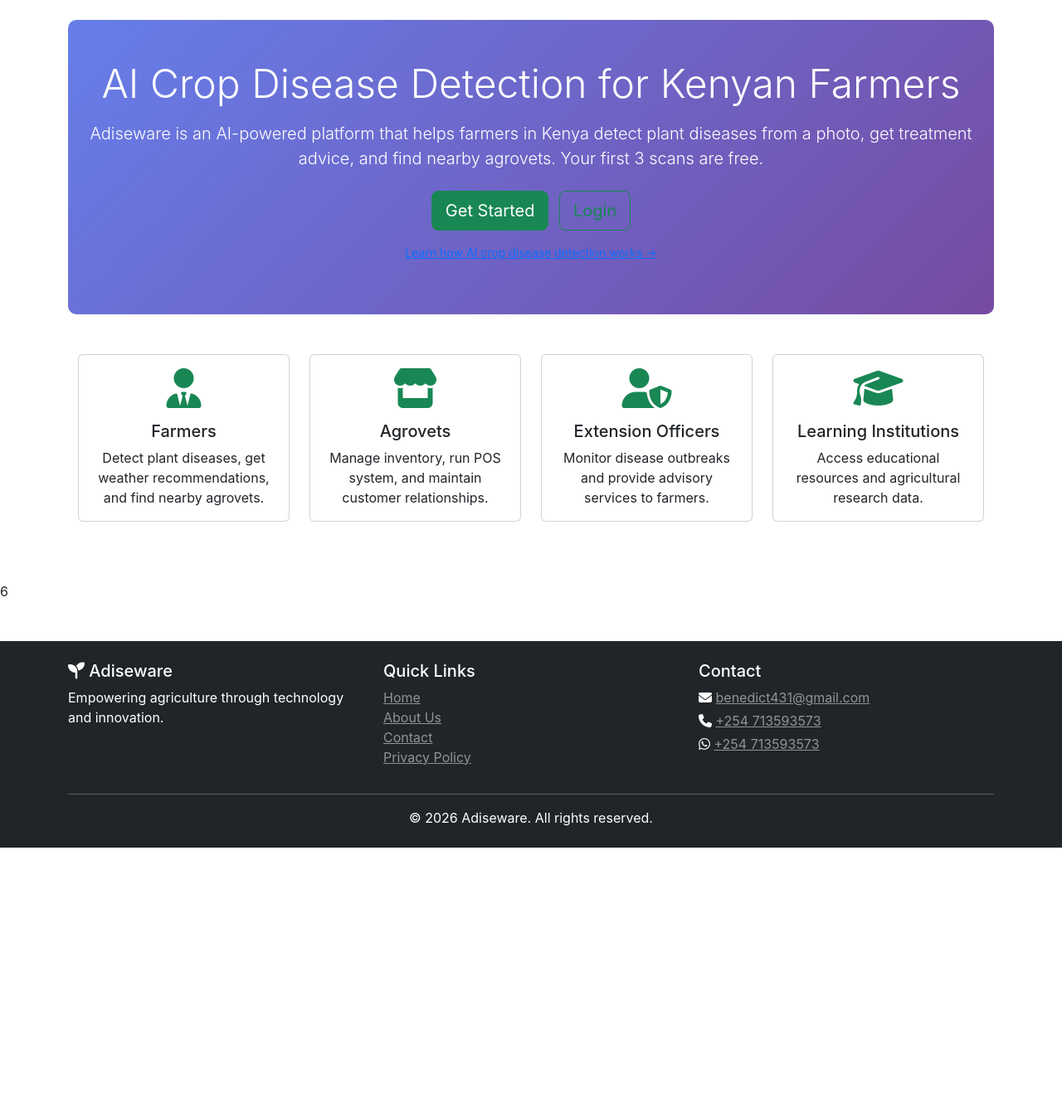
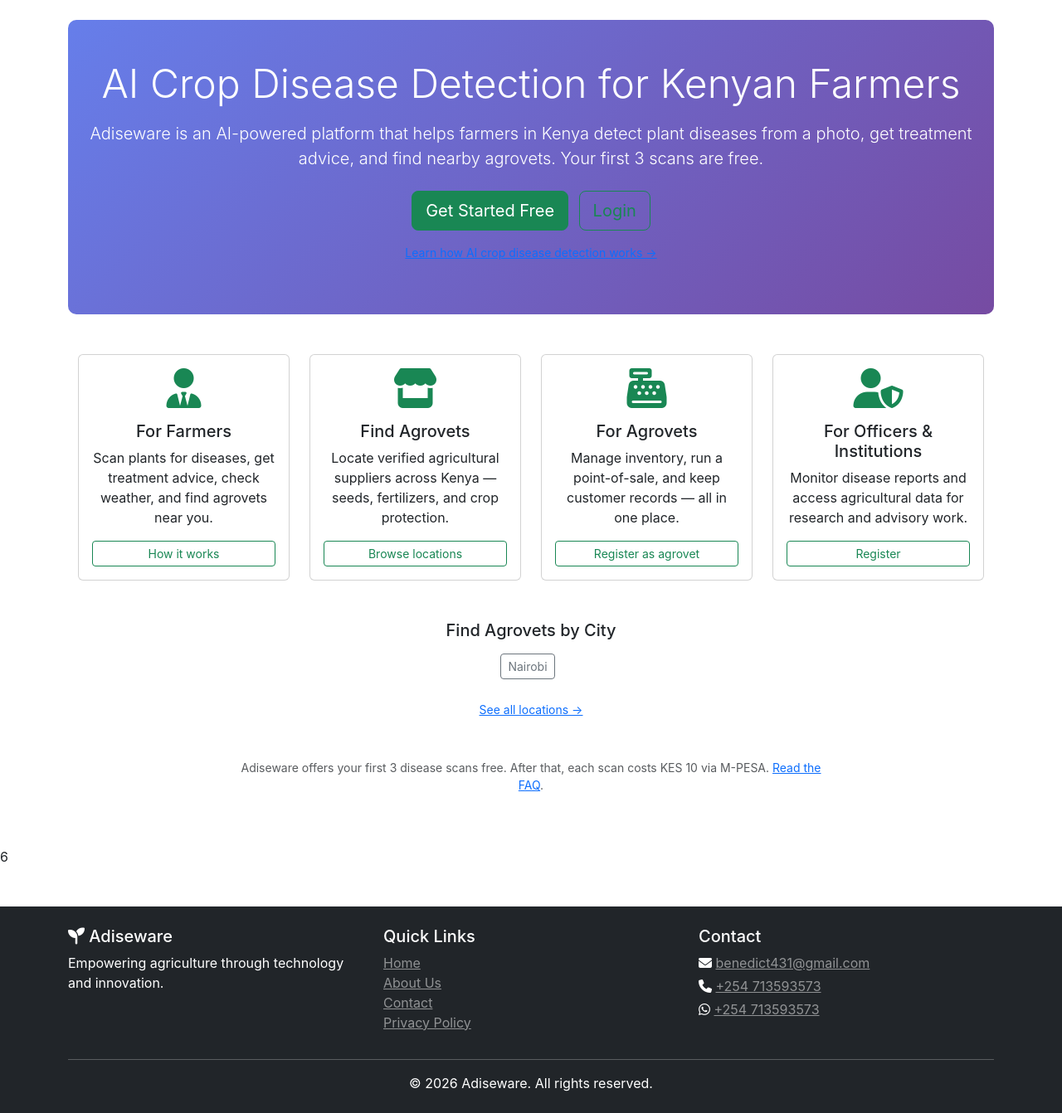
Before and after one commit to benedict431app/benfarm1, a Flask app: page / in a window 1280 px wide. Shown: the part 56-1398 px from the top of the page at 83% size. Before the commit the page ends 1078 px from the top, so only its background shows below. Run offline with Flask 3, Linux system fonts and the light colour scheme; some libraries are stand-ins or nearby versions.

Commit message:
Update index.html

```diff
--- a/templates/index.html
+++ b/templates/index.html
@@ -11,57 +11,112 @@
             from a photo, get treatment advice, and find nearby agrovets. Your first 3 scans are free.
         </p>
         <div class="mt-3">
-            <a href="{{ url_for('register') }}" class="btn btn-success btn-lg me-2">Get Started</a>
+            <a href="{{ url_for('register') }}" class="btn btn-success btn-lg me-2">Get Started Free</a>
             <a href="{{ url_for('login') }}" class="btn btn-outline-success btn-lg">Login</a>
         </div>
-        <p class="mt-3 small text-muted">
+        <p class="mt-3 small">
             <a href="{{ url_for('ai_crop_disease_detection') }}">Learn how AI crop disease detection works →</a>
         </p>
     </div>
 </div>
 
+<div class="container my-5">
+    <div class="row g-4">
 
-
-<div class="container my-5">
-    <div class="row">
-        <div class="col-md-3 text-center mb-4">
-            <div class="card h-100">
-                <div class="card-body">
+        <!-- Farmer -->
+        <div class="col-md-6 col-lg-3">
+            <div class="card h-100 text-center">
+                <div class="card-body d-flex flex-column">
                     <i class="fas fa-user-tie fa-3x text-success mb-3" aria-hidden="true"></i>
-                    <h3 class="h5 card-title">Farmers</h3>
-                    <p class="card-text">Detect plant diseases, get weather recommendations, and find nearby agrovets.</p>
+                    <h2 class="h5 card-title">For Farmers</h2>
+                    <p class="card-text flex-grow-1">
+                        Scan plants for diseases, get treatment advice, check weather, and find agrovets near you.
+                    </p>
+                    <a href="{{ url_for('ai_crop_disease_detection') }}" class="btn btn-sm btn-outline-success">
+                        How it works
+                    </a>
                 </div>
             </div>
         </div>
-        <div class="col-md-3 text-center mb-4">
-            <div class="card h-100">
-                <div class="card-body">
+
+        <!-- Agrovet finder -->
+        <div class="col-md-6 col-lg-3">
+            <div class="card h-100 text-center">
+                <div class="card-body d-flex flex-column">
                     <i class="fas fa-store fa-3x text-success mb-3" aria-hidden="true"></i>
-                    <h3 class="h5 card-title">Agrovets</h3>
-                    <p class="card-text">Manage inventory, run POS system, and maintain customer relationships.</p>
+                    <h2 class="h5 card-title">Find Agrovets</h2>
+                    <p class="card-text flex-grow-1">
+                        Locate verified agricultural suppliers across Kenya — seeds, fertilizers, and crop protection.
+                    </p>
+                    <a href="{{ url_for('agrovets_index') }}" class="btn btn-sm btn-outline-success">
+                        Browse locations
+                    </a>
                 </div>
             </div>
         </div>
-        <div class="col-md-3 text-center mb-4">
-            <div class="card h-100">
-                <div class="card-body">
-                    <i class="fas fa-user-shield fa-3x text-success mb-3" aria-hidden="true"></i>
-                    <h3 class="h5 card-title">Extension Officers</h3>
-                    <p class="card-text">Monitor disease outbreaks and provide advisory services to farmers.</p>
+
+        <!-- Agrovet business -->
+        <div class="col-md-6 col-lg-3">
+            <div class="card h-100 text-center">
+                <div class="card-body d-flex flex-column">
+                    <i class="fas fa-cash-register fa-3x text-success mb-3" aria-hidden="true"></i>
+                    <h2 class="h5 card-title">For Agrovets</h2>
+                    <p class="card-text flex-grow-1">
+                        Manage inventory, run a point-of-sale, and keep customer records — all in one place.
+                    </p>
+                    <a href="{{ url_for('register') }}" class="btn btn-sm btn-outline-success">
+                        Register as agrovet
+                    </a>
                 </div>
             </div>
         </div>
-        <div class="col-md-3 text-center mb-4">
-            <div class="card h-100">
-                <div class="card-body">
-                    <i class="fas fa-graduation-cap fa-3x text-success mb-3" aria-hidden="true"></i>
-                    <h3 class="h5 card-title">Learning Institutions</h3>
-                    <p class="card-text">Access educational resources and agricultural research data.</p>
+
+        <!-- Officers / institutions -->
+        <div class="col-md-6 col-lg-3">
+            <div class="card h-100 text-center">
+                <div class="card-body d-flex flex-column">
+                    <i class="fas fa-user-shield fa-3x text-success mb-3" aria-hidden="true"></i>
+                    <h2 class="h5 card-title">For Officers & Institutions</h2>
+                    <p class="card-text flex-grow-1">
+                        Monitor disease reports and access agricultural data for research and advisory work.
+                    </p>
+                    <a href="{{ url_for('register') }}" class="btn btn-sm btn-outline-success">
+                        Register
+                    </a>
                 </div>
             </div>
         </div>
+
     </div>
 </div>
+
+<!-- Quick city links (helps SEO and local searches) -->
+<div class="container my-5">
+    <div class="row">
+        <div class="col-lg-10 mx-auto text-center">
+            <h2 class="h5 mb-3">Find Agrovets by City</h2>
+            <p class="mb-3">
+                <a href="{{ url_for('agrovets_nairobi') }}" class="btn btn-sm btn-outline-secondary me-2 mb-2">Nairobi</a>
+                <!-- Add more city links here as you create the pages -->
+            </p>
+            <a href="{{ url_for('agrovets_index') }}" class="small">See all locations →</a>
+        </div>
+    </div>
+</div>
+
+<!-- Footer note about free scans (trust signal) -->
+<div class="container mb-5">
+    <div class="row">
+        <div class="col-lg-8 mx-auto text-center">
+            <p class="text-muted small">
+                Adiseware offers your first 3 disease scans free. After that, each scan costs KES 10 via M-PESA.
+                <a href="{{ url_for('ai_crop_disease_detection') }}#faq">Read the FAQ</a>.
+            </p>
+        </div>
+    </div>
+</div>
+
+<!-- Structured data for search engines -->
 <script type="application/ld+json">
 {{ {
   "@context": "https://schema.org",
```
